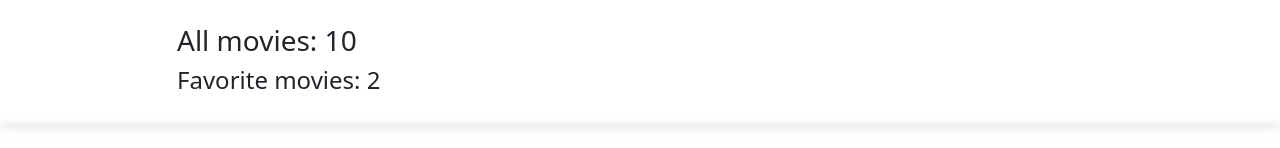
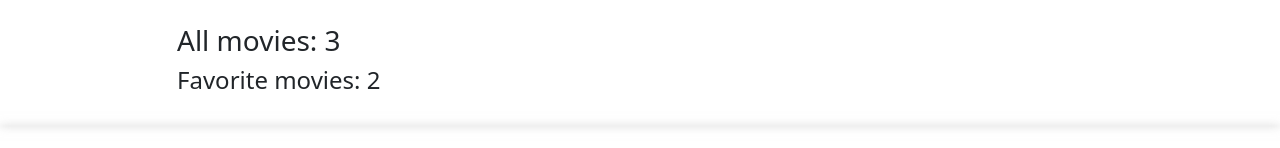
Before and after one commit to 7Davronbek/vue-sammi, a Vue app: page / in a window 1280 px wide. Shown: the top 148 px of the page. Built offline with nearby package versions, Linux system fonts and the light colour scheme.

Commit message:
vue-practise

```diff
--- a/src/components/app-info/AppInfo.vue
+++ b/src/components/app-info/AppInfo.vue
@@ -3,8 +3,8 @@
     <div class="container">
       <div class="row">
         <div class="col-lg-10 mx-auto">
-            <h3>All movies: 10</h3>
-            <h4>Favorite movies: 2</h4>
+          <h3>All movies: {{ allMoviesCount }}</h3>
+          <h4>Favorite movies: {{ favorite }}</h4>
         </div>
       </div>
     </div>
@@ -12,7 +12,18 @@
 </template>
 
 <script>
-export default {}
+export default {
+  props: {
+    allMoviesCount: {
+      type: Number,
+      required: true
+    },
+    favorite: {
+      type: Number,
+      required: true
+    }
+  }
+}
 </script>
 
 <style></style>
--- a/src/components/app/App.vue
+++ b/src/components/app/App.vue
@@ -11,6 +11,30 @@ export default {
     AppFilter,
     MovieList,
     MovieAddForm
+  },
+  data() {
+    return {
+      movies: [
+        {
+          name: 'Omar',
+          viewers: 204,
+          like: true,
+          favorite: true
+        },
+        {
+          name: 'Golder',
+          viewers: 463,
+          like: false,
+          favorite: false
+        },
+        {
+          name: "Truman's show",
+          viewers: 998,
+          like: false,
+          favorite: true
+        }
+      ]
+    }
   }
 }
 </script>
@@ -18,14 +42,17 @@ export default {
 <template>
   <div>
     <div class="shadow">
-      <AppInfo />
+      <AppInfo
+        :allMoviesCount="movies.length"
+        :favorite="movies.filter((i) => i.favorite).length"
+      />
     </div>
     <div class="shadow">
       <SearchPanel />
       <AppFilter />
     </div>
     <div class="shadow">
-      <MovieList />
+      <MovieList :movies="movies" />
     </div>
     <div class="shadow">
       <MovieAddForm />
--- a/src/components/movie-list/MovieList.vue
+++ b/src/components/movie-list/MovieList.vue
@@ -5,28 +5,10 @@ export default {
   components: {
     MovieListItem
   },
-  data() {
-    return {
-      movies: [
-        {
-          name: 'Omar',
-          viewers: 204,
-          like: true,
-          favorite: true
-        },
-        {
-          name: 'Golder',
-          viewers: 463,
-          like: false,
-          favorite: false
-        },
-        {
-          name: "Truman's show",
-          viewers: 998,
-          like: false,
-          favorite: true
-        }
-      ]
+  props: {
+    movies: {
+      type: Array,
+      required: true
     }
   }
 }
```
